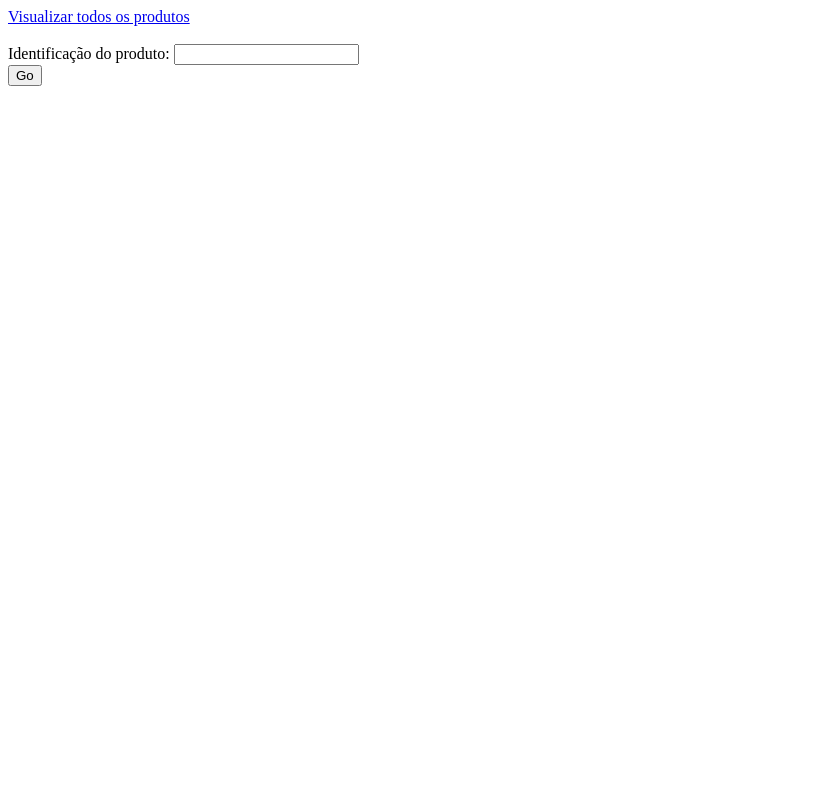
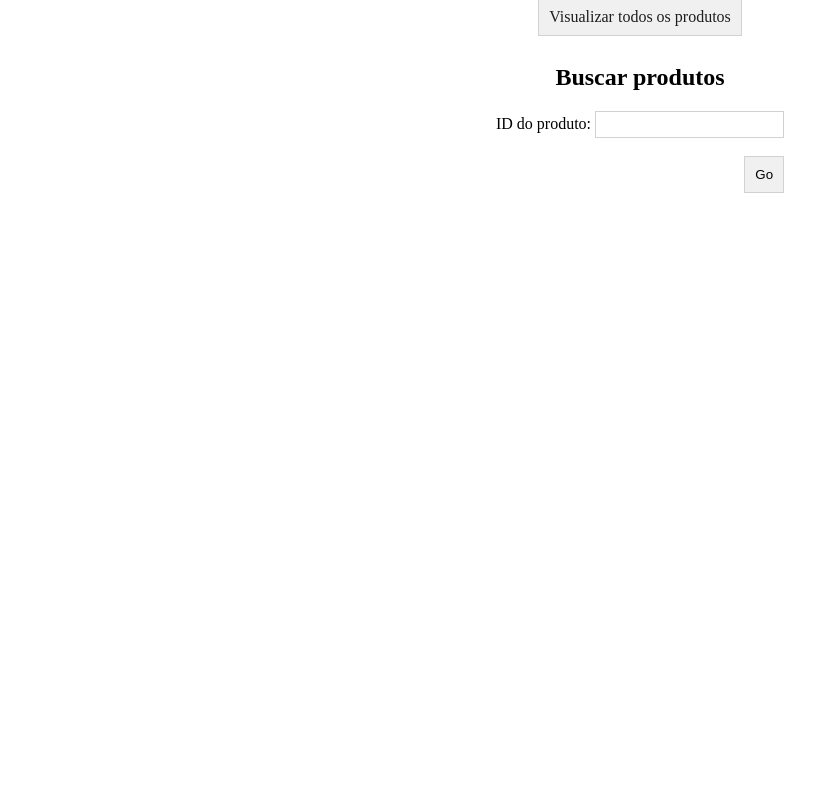
Before and after one commit to jichall/jn-scraper, a Django app: page / in a window 1280 px wide. Shown: the whole page, without its empty margins (0-839 px from the left). Run offline with Django 3.2, Linux system fonts and the light colour scheme.

Commit message:
Add a stylesheet to the page
Signed-off-by: Rafael Campos Nunes <rafaelnunes@engineer.com>

```diff
--- a/src/scraper_interface/scraper_app/templates/index.html
+++ b/src/scraper_interface/scraper_app/templates/index.html
@@ -1,9 +1,49 @@
+<style>
+  body {
+      display: flex;
+      align-items: center;
+      justify-content: center;
+      flex-direction: column;
+      text-align: center;
+  }
+
+  a {
+      padding: 10px;
+      text-decoration: none;
+      color: rgb(30, 30, 30);
+      border: 1px solid rgb(210, 210, 210);
+      background: rgb(240, 240, 240);
+  }
+
+  form {
+      text-align: right;
+  }
+
+  input[type="number"] {
+      outline: 0;
+      padding: 5px;
+      border: 1px solid rgb(210, 210, 210);
+  }
+
+  input[type="submit"] {
+      padding  : 10px;
+      border: 1px solid rgb(210, 210, 210);
+      background: rgb(240, 240, 240);
+  }
+
+  a:hover, input[type="submit"]:hover {
+      background: linear-gradient(180deg, rgb(240, 240, 240), rgb(230, 230, 230));
+  }
+</style>
+
 <div class="">
   <a href="/products" class="button">Visualizar todos os produtos</a><br><br>
 
+  <h2>Buscar produtos</h2>
+
   <form action="/product/" method="GET">
-    <label>Identificação do produto: </label>
-    <input type="number" name="id" required><br>
+    <label>ID do produto: </label>
+    <input type="number" name="id" required><br><br>
     <input type="submit" value="Go">
   </form>
 </div>
```
